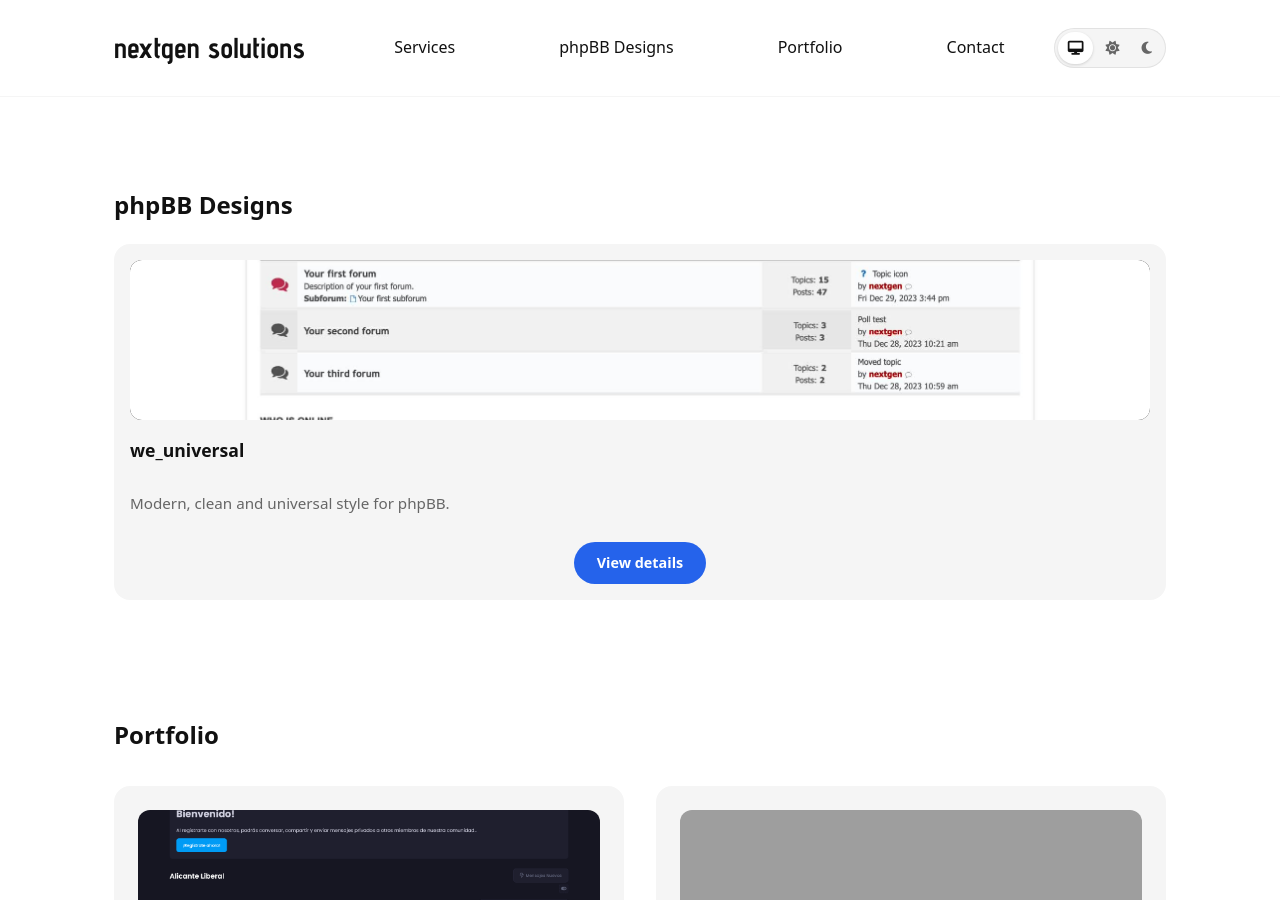
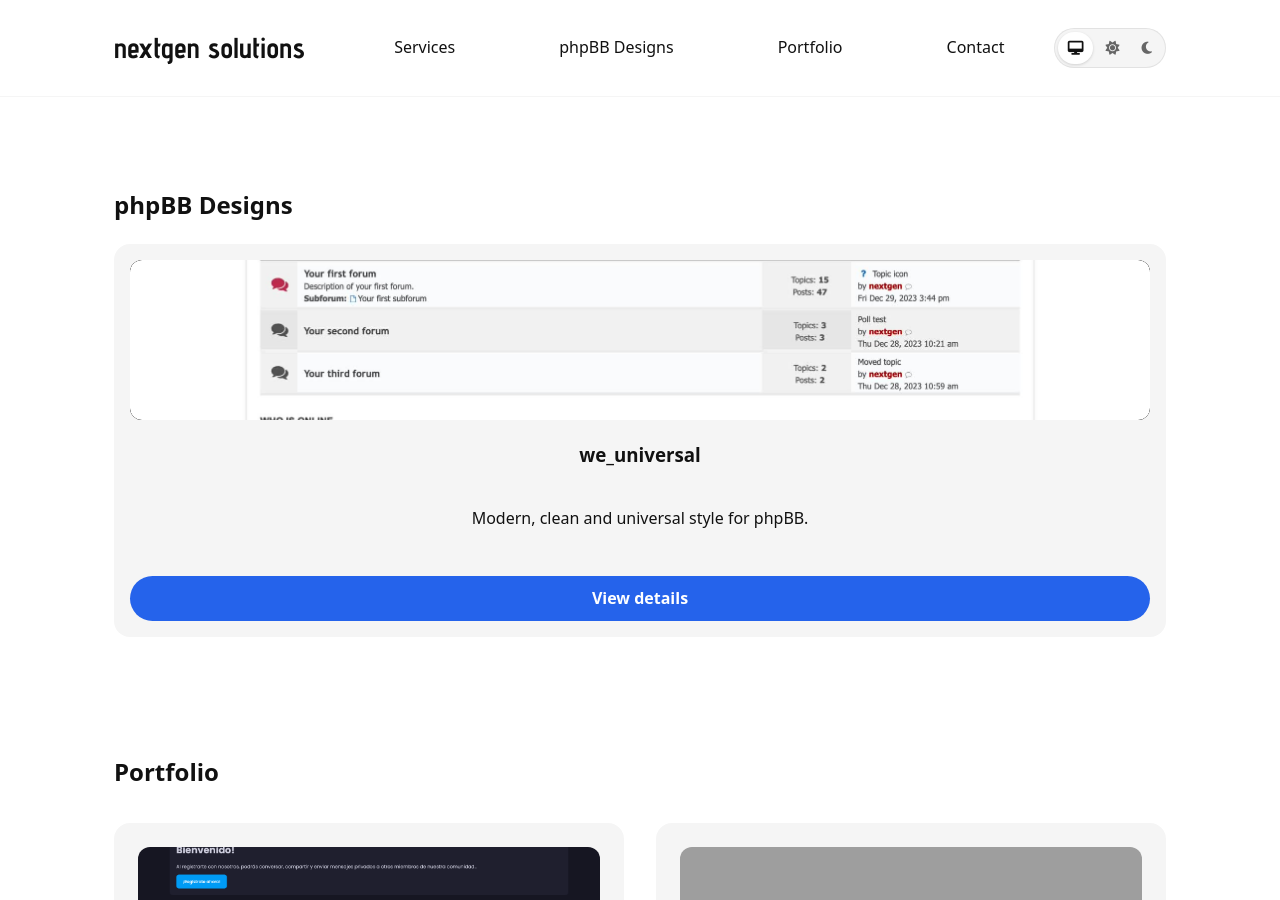
Before and after one commit to nextgen-solutions-gt/nextgen-solutions-gt.github.io, a Jekyll site: the page built from index.md, in a window 1280 px wide and 900 px high, scrolled down 1455 px. Built offline with Jekyll 4.4.1, drawn with Linux system fonts in a browser that asks for light colours; grey boxes are pictures that could not be loaded.

Commit message:
Revert "Fixed image size"
This reverts commit 506329fc893cd2343647e1e8ad46a55fffa0cb96.

```diff
--- a/assets/css/style.css
+++ b/assets/css/style.css
@@ -197,62 +197,46 @@
 }
 
 .design-card {
-  background: var(--card);
-  border-radius: 18px;
+  background: var(--card-bg);
+  border-radius: 16px;
   padding: 1.5rem;
-  display: flex;
-  flex-direction: column;
-  gap: 1rem;
+  text-align: center;
   box-shadow: var(--shadow);
-  transition: transform .25s ease, box-shadow .25s ease;
 }
 
-.design-image {
+.design-card img {
   width: 100%;
-  aspect-ratio: 16 / 9;
-  border-radius: 14px;
-  overflow: hidden;
-  background: #e5e7eb;
-}
-
-.design-image img {
-  width: 100%;
-  height: 100%;
-  object-fit: cover;
-  display: block;
-  transition: transform .4s ease;
-}
-
-.design-card:hover {
-  transform: translateY(-4px);
-  box-shadow: 0 14px 36px rgba(0, 0, 0, .12);
-}
-
-.design-card:hover .design-image img {
-  transform: scale(1.06);
+  border-radius: 12px;
+  margin-bottom: 1rem;
 }
 
 .design-card h3 {
-  font-size: 1.1rem;
-  margin: 0.25rem 0 0;
-}
-
-.design-card p {
-  font-size: .95rem;
-  color: var(--muted);
-  line-height: 1.5;
-  flex-grow: 1;
+  margin: 0.5rem 0;
 }
 
 .design-card .btn {
-  margin-top: auto;
-  align-self: center;
-  padding: 0.6rem 1.4rem;
+  display: inline-block;
+  margin-top: 1rem;
+  padding: 0.6rem 1.2rem;
   border-radius: 999px;
-  background: var(--primary);
+  background: var(--accent);
   color: #fff;
   text-decoration: none;
-  font-size: .9rem;
+}
+
+.design-card img {
+  width: 100%;
+  aspect-ratio: 16 / 9;
+  object-fit: cover;
+  border-radius: 12px;
+}
+
+.design-card img {
+  transition: transform 0.4s ease;
+}
+
+.design-card:hover img {
+  transform: scale(1.05);
 }
 
 .site-header {
--- a/index.md
+++ b/index.md
@@ -64,9 +64,9 @@
   <div class="design-grid">
     {% for design in site.designs %}
       <article class="design-card reveal">
-	<div class="design-image">
-		<img src="{{ design.image }}" alt="Preview {{ design.title }}">
-	</div>
+<div class="design-image">
+  <img src="{{ design.image }}" alt="Preview {{ design.title }}">
+</div>
 
         <h3>{{ design.title }}</h3>
         <p>{{ design.description }}</p>
```
